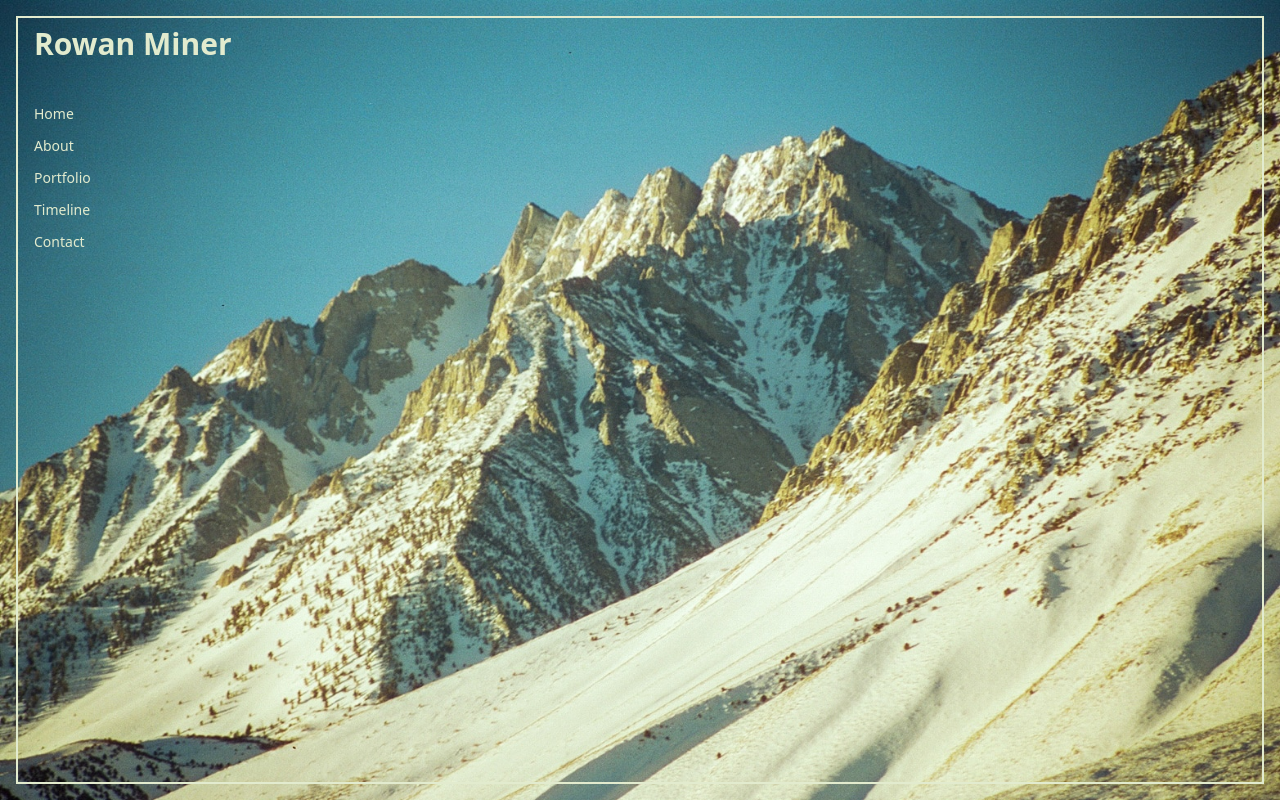
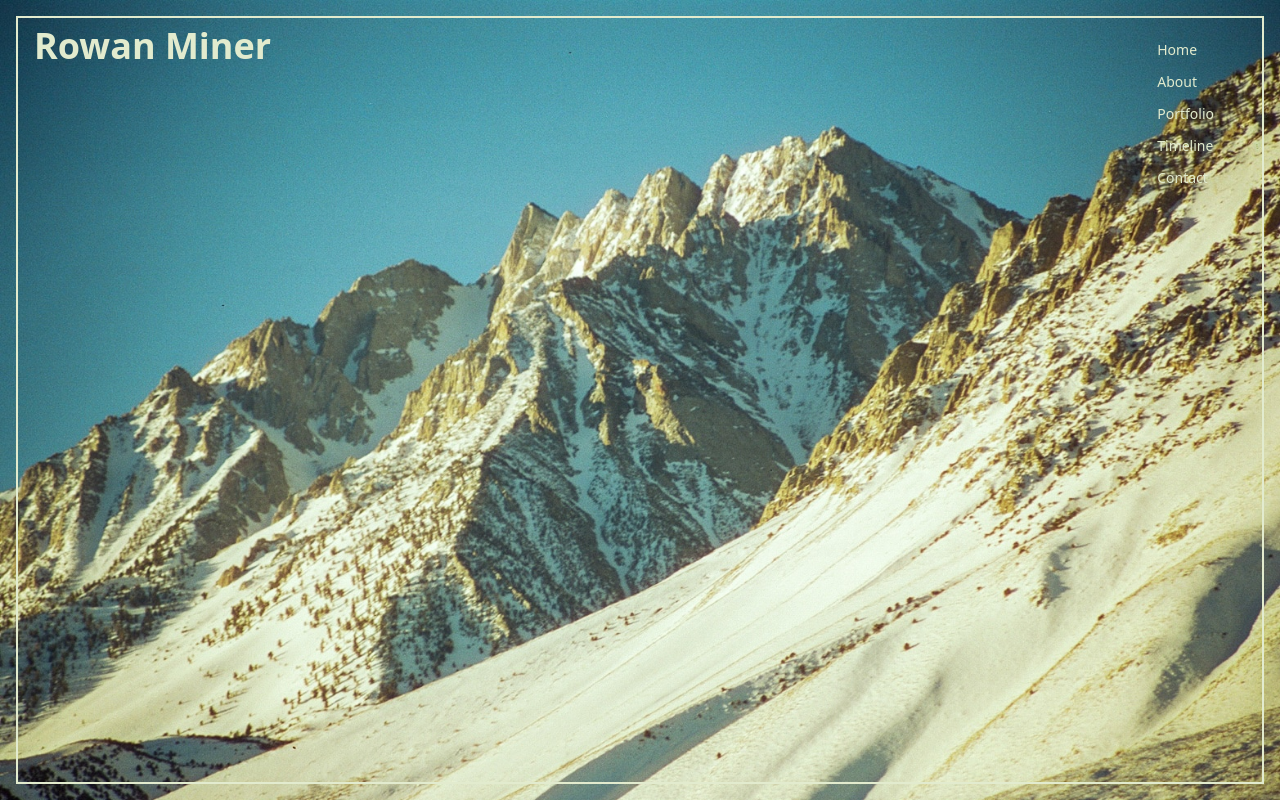
Before and after one commit to donaldminer/donaldminer.github.io, a React (Vite) app: page / in a window 1280 px wide. Built offline with nearby package versions, Linux system fonts and the light colour scheme.

Commit message:
UI Tweaks

```diff
--- a/src/app/App.jsx
+++ b/src/app/App.jsx
@@ -13,7 +13,7 @@ function App() {
         <div className="grid h-full w-full grid-flow-col grid-cols-12 grid-rows-12 self-center border-2 border-white text-white">
           <div
             id="Heading"
-            className="col-span-12 text-nowrap pl-2 pt-1 text-3xl font-semibold sm:pl-4 sm:pt-2"
+            className="col-span-12 text-nowrap pl-2 pt-1 text-4xl font-semibold sm:row-span-2 sm:pl-4 sm:pt-2"
           >
             Rowan Miner
           </div>
```
